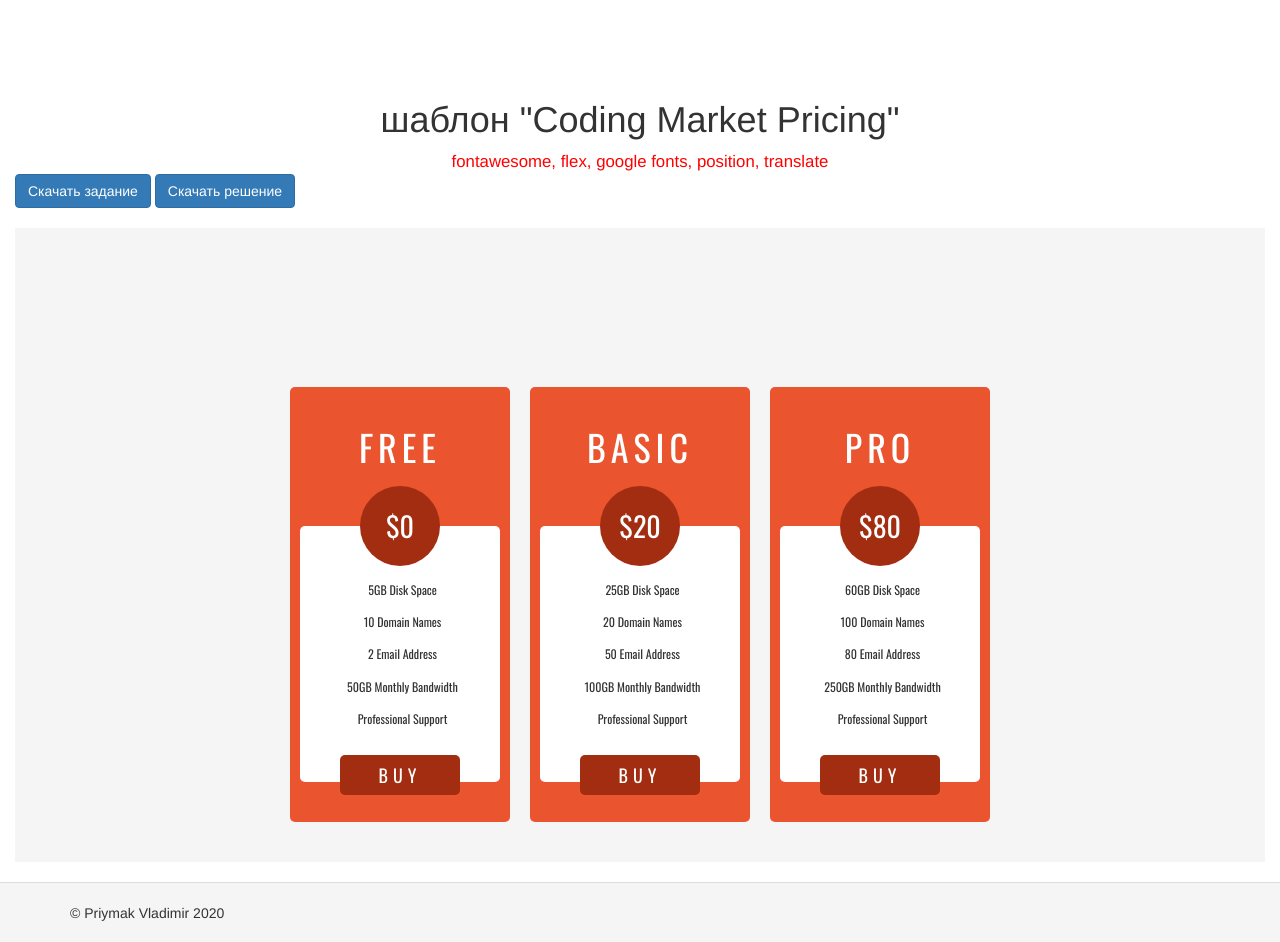
After one commit to PriymakVl/lesson_task, a Yii app: template views/css/templates/middle/coding_market_pricing.php in a window 1280 px wide. The commit adds this page. Run offline with PHP 8.4 and a stand-in for Yii, Linux system fonts and the light colour scheme; the template is opened without the code that fills it, so the values that code supplies are empty; some libraries are stand-ins or nearby versions.

Commit message:
add template css coding market pracing

```diff
--- /dev/null
+++ b/views/css/templates/middle/coding_market_pricing.php
@@ -0,0 +1,78 @@
+<?php
+	use yii\helpers\Html;
+	$this->registerCssFile('/css/templates/middle_templates/coding_market_pricing.css');
+	$this->registerCssFile('https://fonts.googleapis.com/css?family=Montserrat:400,700&display=swap');
+
+	$this->title = 'шаблон "Coding Market Pricing"';
+	$this->params['breadcrumbs'][] = ['label' => 'CSS', 'url' => ['/css']];
+	$this->params['breadcrumbs'][] = ['label' => 'Шаблоны средней сложности', 'url' => ['/css/templates/middle']];
+	$this->params['breadcrumbs'][] = $this->title;
+ ?>
+
+<h1><?= $this->title ?></h1>
+<div class="key-points">fontawesome, flex, google fonts, position, translate</div>
+
+ <?= Html::a('Скачать задание', ['/tasks/css/templates/coding_market_pricing_task.rar'], ['class' => 'btn btn-primary']) ?>
+ <?= Html::a('Скачать решение', ['/solutions/css/templates/coding_market_pricing_solution.rar'], ['class' => 'btn btn-primary']) ?>
+
+<div class="window-task">
+
+<!-- Coding Market Priceing -->
+<div class="wrapper">
+  <div class="pricing_table">
+    <h1>Free</h1>
+    <div class="content">
+      <ul>
+        <li><i class="fas fa-check"></i>5GB Disk Space</li>
+        <li><i class="fas fa-check"></i>10 Domain Names</li>
+        <li><i class="fas fa-check"></i>2 Email Address</li>
+        <li><i class="fas fa-times"></i>50GB Monthly Bandwidth</li>
+        <li><i class="fas fa-times"></i>Professional Support</li>
+      </ul>
+       <div class="price">
+        $0
+      </div>
+      <div class="btn">
+        <a href="#">buy</a>
+      </div>
+    </div>
+  </div>
+  <div class="pricing_table">
+    <h1>Basic</h1>
+    <div class="content">
+      <ul>
+        <li><i class="fas fa-check"></i>25GB Disk Space</li>
+        <li><i class="fas fa-check"></i>20 Domain Names</li>
+        <li><i class="fas fa-check"></i>50 Email Address</li>
+        <li><i class="fas fa-check"></i>100GB Monthly Bandwidth</li>
+        <li><i class="fas fa-times"></i>Professional Support</li>
+      </ul>
+      <div class="price">
+        $20
+      </div>
+      <div class="btn">
+        <a href="#">buy</a>
+      </div>
+    </div>
+  </div>
+  <div class="pricing_table">
+    <h1>Pro</h1>
+    <div class="content">
+      <ul>
+        <li><i class="fas fa-check"></i>60GB Disk Space</li>
+        <li><i class="fas fa-check"></i>100 Domain Names</li>
+        <li><i class="fas fa-check"></i>80 Email Address</li>
+        <li><i class="fas fa-check"></i>250GB Monthly Bandwidth</li>
+        <li><i class="fas fa-check"></i>Professional Support</li>
+      </ul>
+       <div class="price">
+        $80
+      </div>
+      <div class="btn">
+        <a href="#">buy</a>
+      </div>
+    </div>
+  </div>
+</div>
+
+</div>
--- a/views/css/templates/middle/index.php
+++ b/views/css/templates/middle/index.php
@@ -29,4 +29,7 @@
 	<li>
 		<?= Html::a('Mogo Card', ['template', 'level' => 'middle', 'name' => 'mogo_card']) ?>
 	</li>
+	<li>
+		<?= Html::a('Coding Market Pricing', ['template', 'level' => 'middle', 'name' => 'coding_market_pricing']) ?>
+	</li>
 </ol>
--- a/web/css/main.css
+++ b/web/css/main.css
@@ -15,3 +15,10 @@ ol li {
 	margin: 20px 0;
 	padding: 30px;
 }
+
+.key-points {
+	text-align: center;
+	margin-top: 10px;
+	font-size: 1.2em;
+	color: red;
+}
--- /dev/null
+++ b/web/css/templates/middle_templates/coding_market_pricing.css
@@ -0,0 +1,92 @@
+@import url('https://fonts.googleapis.com/css?family=Oswald');
+
+*{
+  margin: 0;
+  padding: 0;
+  box-sizing: border-box;
+
+}
+
+.wrapper{
+  width: auto;
+  display: flex;
+  justify-content: center;
+  margin-top: 10%;
+  flex-wrap: wrap;
+  font-family: 'Oswald', sans-serif;
+}
+
+.wrapper .pricing_table{
+  width: 220px;
+  background: #ea542f;
+  margin: 10px;
+  padding: 20px 10px 40px;
+  text-align: center;
+  border-radius: 5px;
+}
+
+.wrapper .pricing_table h1{
+  padding: 0 0 50px;
+  text-transform: uppercase;
+  letter-spacing: 5px;
+  color: #fff;
+}
+
+.wrapper .pricing_table .content{
+  background: #fff;
+  border-radius: 5px;
+  padding: 40px 0;
+  position: relative;
+}
+
+.wrapper .pricing_table .content ul li{
+  list-style: none;
+  margin: 15px 0;
+  font-size: 12px;
+  position: relative;
+}
+
+.wrapper .pricing_table .content .price{
+  position: absolute;
+  top: -40px;
+  left: 50%;
+  transform: translateX(-50%);
+  width: 80px;
+  height: 80px;
+  line-height: 80px;
+  color: #fff;
+  font-size: 28px;
+  background: #a32d10;
+  border-radius: 50%;
+}
+
+.wrapper .pricing_table .content .btn{
+  position: absolute;
+  bottom: -20px;
+  left: 50%;
+  transform: translateX(-50%);
+}
+
+.wrapper .pricing_table .content .btn a{
+  text-decoration: none;
+  text-transform: uppercase;
+  letter-spacing: 5px;
+  display: block;
+  width: 120px;
+  height: 40px;
+  line-height: 40px;
+  color: #fff;
+  font-size: 18px;
+  background: #a32d10;
+  border-radius: 5px;
+}
+
+.fa-check{
+  margin-right: 5px;
+  color: #46ed67;
+}
+
+.fa-times{
+  margin-right: 5px;
+  color: #e81823;
+}
```
Also changed, not shown: 2 other files.
